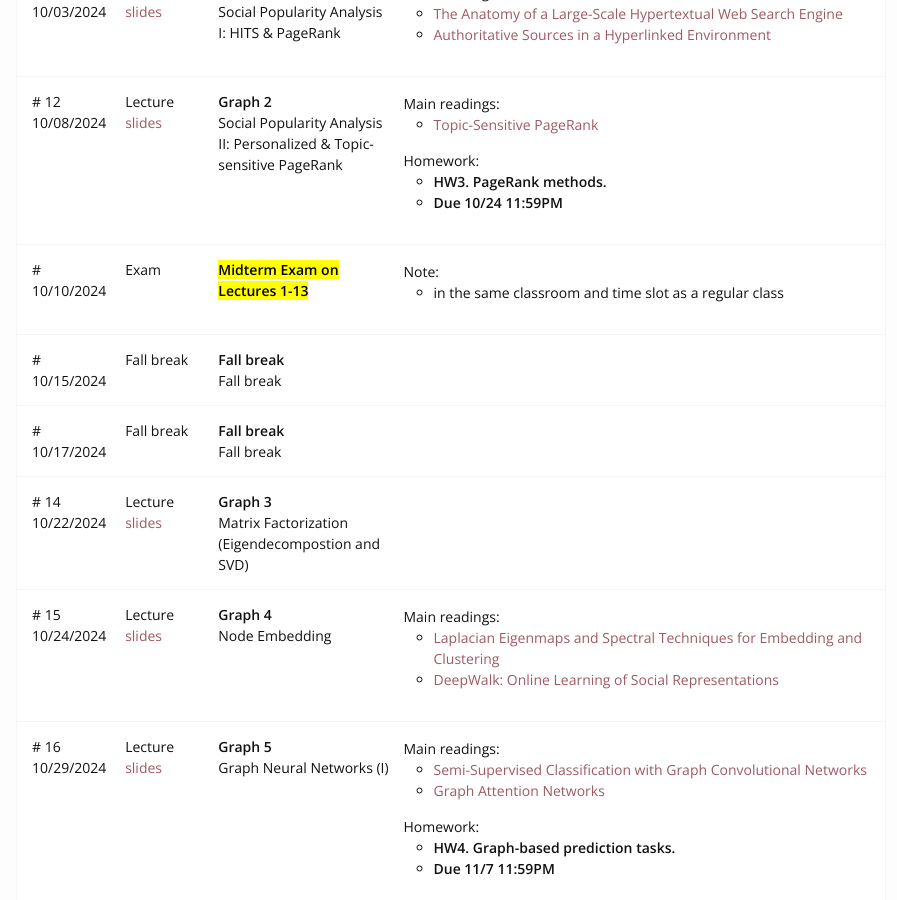
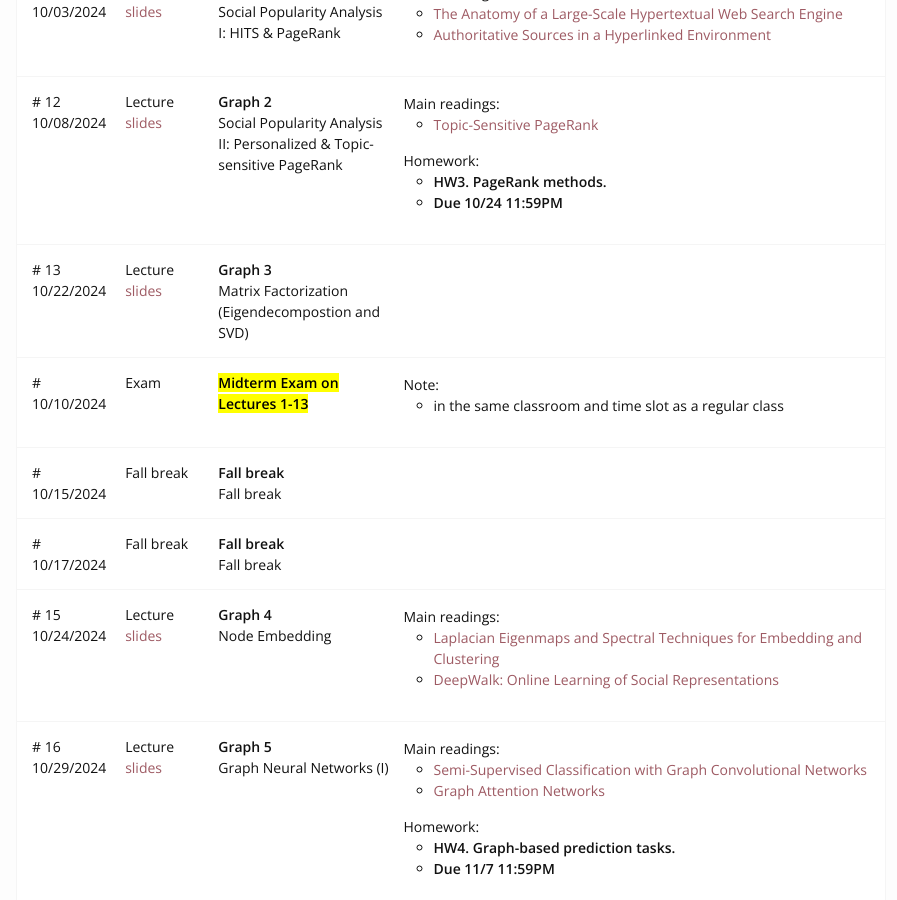
Before and after one commit to cmu-ml-graph-2024f/f2024, a Jekyll site: the page built from index.md, in a window 1280 px wide and 900 px high, scrolled down 3103 px. Shown: the whole window, without its empty margins (189-1086 px from the left). Built offline with Jekyll 4.4.1, drawn with Linux system fonts in a browser that asks for light colours; nearby versions of some CDN libraries; part of the change alters nothing that is shown.

Commit message:
Update schedule.yml

```diff
--- a/_data/schedule.yml
+++ b/_data/schedule.yml
@@ -153,6 +153,15 @@ schedule:
       - title: <b> HW3. PageRank methods. </b>
       - title: <b> Due 10/24 11:59PM </b>
 
+  - number: 13
+    title: "Matrix Factorization (Eigendecompostion and SVD)"
+    theme: Graph 3
+    kind: Lecture
+    date: 2024-10-22T11:00
+    links:
+      - url: http://la.lti.cs.cmu.edu/classes/11-741/f24/Lectures/14.pdf
+        name: slides
+
   - number: ""
     title: ""
     theme: <mark><b> Midterm Exam on Lectures 1-13 </b></mark>
@@ -172,15 +181,6 @@ schedule:
     theme: Fall break
     kind: Fall break
     date: 2024-10-17T11:00
-
-  - number: 14
-    title: "Matrix Factorization (Eigendecompostion and SVD)"
-    theme: Graph 3
-    kind: Lecture
-    date: 2024-10-22T11:00
-    links:
-      - url: http://la.lti.cs.cmu.edu/classes/11-741/f24/Lectures/14.pdf
-        name: slides
 
   - number: 15
     title: "Node Embedding"
```
